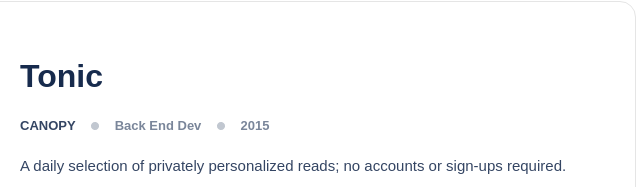
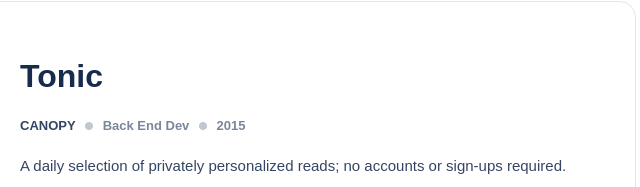
Before and after one commit to mioOleen/mioOleen.github.io, a website: page index.html in a window 1280 px wide. Shown: the part 586-773 px from the top of the page, 620-1260 px from the left. Drawn offline with Linux system fonts and the light colour scheme.

Commit message:
changed margin

```diff
--- a/style.css
+++ b/style.css
@@ -109,7 +109,7 @@
 }
 
 .brief-list > img {
-  margin: 0 12px;
+  margin: 0 6px;
   padding: 0;
 }
 
```
